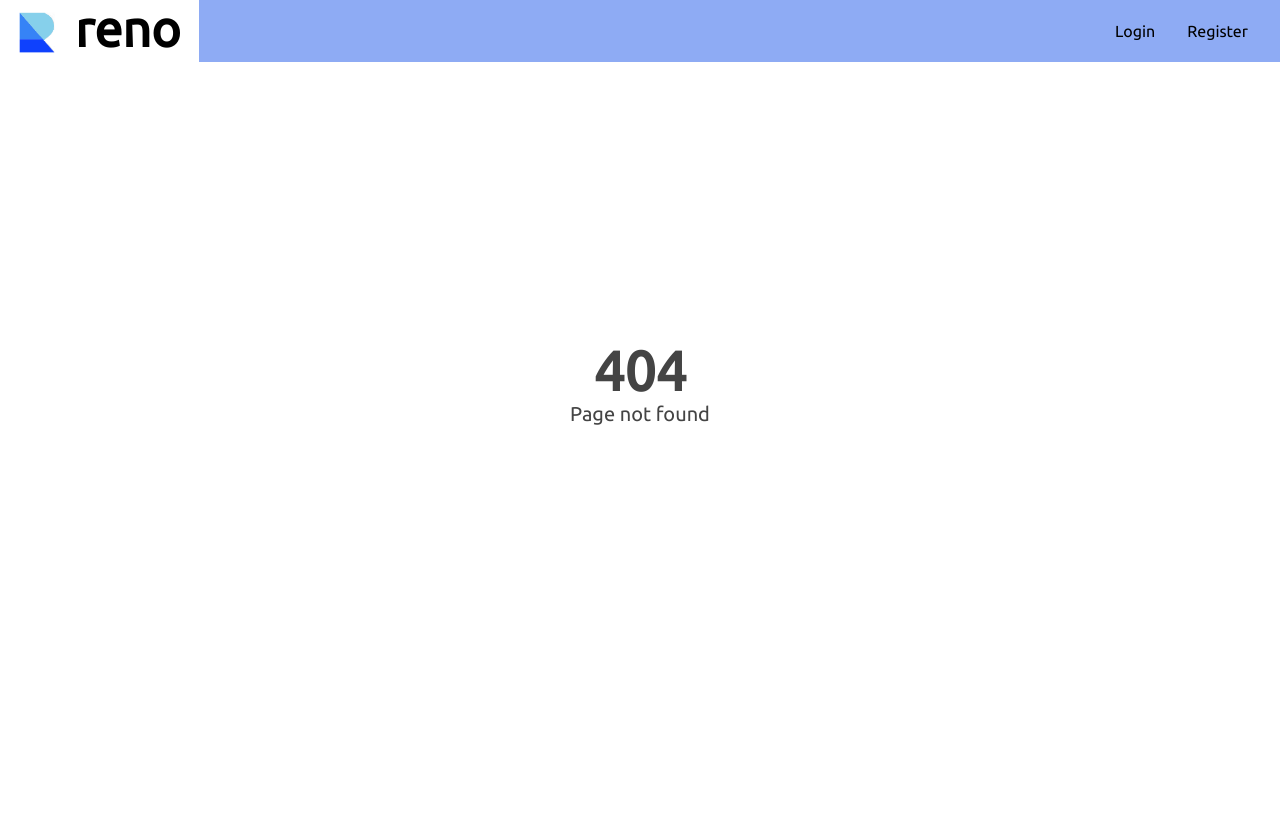
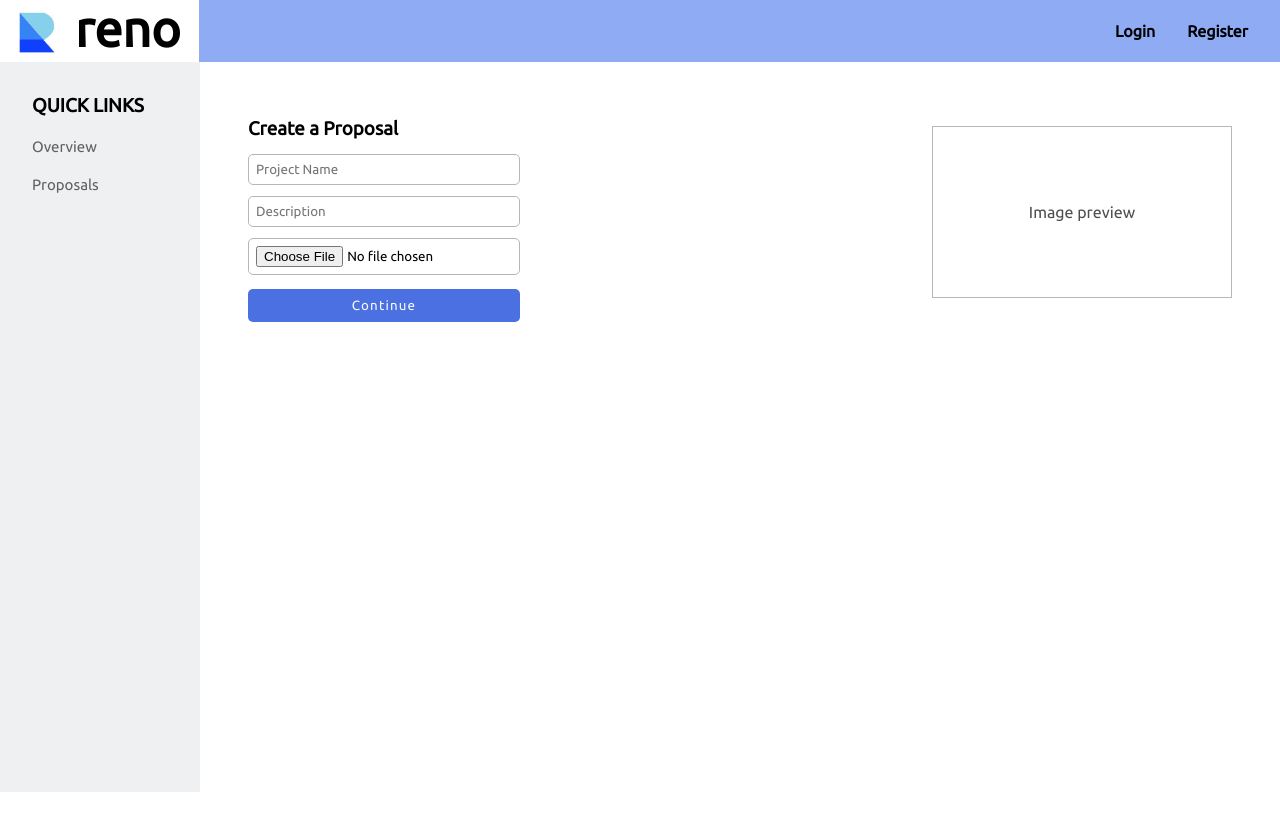
Before and after one commit to nsmajlovic1/ProjectReno, a React (Create React App) app in the folder my-app/: page /admin/create-proposal in a window 1280 px wide. Before the commit this address led to /not-found. Shown: the top 830 px of the page. Before the commit the page ends 800 px from the top, so only its background shows below. Built offline with nearby package versions, Linux system fonts and the light colour scheme.

Commit message:
Added a create milestone page

```diff
--- a/my-app/src/App.js
+++ b/my-app/src/App.js
@@ -12,6 +12,7 @@ import Dashboard from './components/admin/Dashboard';
 import Overview from './components/admin/Overview';
 import Proposals from './components/admin/Proposals';
 import CreateProposal from './components/admin/CreateProposal';
+import CreateMilestone from './components/admin/CreateMilestone';
 
 function App() {
   const [loggedIn, setLoggedIn] = useState(false)
@@ -67,9 +68,9 @@ function App() {
         <Route path="/not-found" element={<NotFound />}/>
         <Route path="/register" element={<Register setLoggedIn={setLoggedIn} setUsername={setUsername} />}/>
         <Route path="/admin" element={<Dashboard />}>
-          <Route path="proposals" element={<Proposals />}>
-              <Route path="create-proposal" element={<CreateProposal />} />
-          </Route>
+          <Route path="proposals" element={<Proposals />}/>
+            <Route path="create-proposal" element={<CreateProposal />} />
+            <Route path="create-milestone" element={<CreateMilestone />} />
           <Route path="overview" element={<Overview />}/>
         </Route>
         <Route path="/login" element={<Login setLoggedIn={setLoggedIn} setUsername={setUsername} />}/>
--- a/my-app/src/components/Home.jsx
+++ b/my-app/src/components/Home.jsx
@@ -1,6 +1,24 @@
+import styled from "styled-components";
+
 const Home = () => {
-    return ( <h2>Home</h2>
+    return (
+    <AdminHeaders>
+        Welcome to RenoHome
+    </AdminHeaders>
+
      );
 }
 
 export default Home;
+
+export const AdminHeaders = styled.div`
+    font-size: 3em;
+    font-weight: bold;
+    margin: 0;
+    padding: 0;
+    height: 70vh;
+    display: flex;
+    justify-content: center;
+    align-items: center;
+    text-align: center;
+`;
--- a/my-app/src/components/Navbar.jsx
+++ b/my-app/src/components/Navbar.jsx
@@ -44,6 +44,7 @@ const AuthLinks = styled.div`
         margin-right: 2rem;
     }
     }
+    font-weight: bold;
 `
 
 const LogoutButton = styled.button`
--- a/my-app/src/components/admin/CommonStyled.js
+++ b/my-app/src/components/admin/CommonStyled.js
@@ -15,5 +15,19 @@ export const PrimaryButton = styled.button`
   border: none;
   outline: none;
   cursor: pointer;
+  position: absolute;
+  right: 6.7%;
+`;
+
+export const SecondaryButton = styled.button`
+  padding: 9px 12px;
+  border-radius: 5px;
+  font-weight: 400;
+  letter-spacing: 1.15px;
+  background-color: #4b70e2;
+  color: #f9f9f9;
+  border: none;
+  outline: none;
+  cursor: pointer;
   margin: 0.5rem 0;
 `;
--- /dev/null
+++ b/my-app/src/components/admin/CreateMilestone.jsx
@@ -0,0 +1,5 @@
+const CreateMilestone = () => {
+    return ( <h2>Create a Milestone</h2> );
+}
+
+export default CreateMilestone;
--- a/my-app/src/components/admin/CreateProposal.jsx
+++ b/my-app/src/components/admin/CreateProposal.jsx
@@ -1,10 +1,58 @@
 import styled from "styled-components";
 import { useState } from "react";
-import { PrimaryButton } from "./CommonStyled";
+import { SecondaryButton } from "./CommonStyled";
+import { useNavigate } from "react-router-dom"
+
 const CreateProposal = () => {
     const [projectname, setProjectName] = useState("")
     const [description, setDescription] = useState("")
-    return ( <StyledCreateProposal>
+    const [uploadimg, setUploadImg] = useState("")
+    const [projectnameError, setProjectnameError] = useState("")
+    const [descriptionError, setDescriptionError] = useState("")
+    const navigate = useNavigate()
+
+   /* const onButtonClick = () => {
+        // Set initial error values to empty
+        setProjectnameError("")
+        setDescriptionError("")
+
+        // Check if the user has entered both fields correctly
+        if ("" === projectname) {
+            setProjectnameError("Please enter a Project name")
+            return
+        }
+        else if ("" === description) {
+            setDescriptionError("Please enter a Descrption")
+            return
+        }
+        else{
+            navigate("/admin/create-milestone")
+        }
+    }*/
+
+    const handleImageUpload = (e) =>{
+        const file = e.target.files[0];
+        TransformFile(file);
+    }
+
+    const TransformFile = (file) =>{
+        const reader = new FileReader()
+
+        if(file){
+            reader.readAsDataURL(file)
+            reader.onloadend = () =>{
+                setUploadImg(reader.result);
+            }
+        }
+        else{
+            setUploadImg("");
+        }
+    }
+
+
+
+    return (
+    <StyledCreateProposal>
         <StyledForm>
             <h3>Create a Proposal</h3>
             <input
@@ -12,15 +60,31 @@ const CreateProposal = () => {
                 placeholder = "Project Name"
                 onChange={ev => setProjectName(ev.target.value)}>
             </input>
+            <label className="errorLabel">{projectnameError}</label>
             <input
                 type = "text"
                 placeholder = "Description"
                 onChange={ev => setDescription(ev.target.value)}>
             </input>
-            <input type = "file" accept=".docx, .pdf"></input>
-            <PrimaryButton>Continue</PrimaryButton>
+            <label className="errorLabel">{descriptionError}</label>
+            <input
+                type = "file"
+                accept="image/"
+                onChange={handleImageUpload}>
+            </input>
+            <SecondaryButton onClick={() => navigate("/admin/create-milestone")}>Continue</SecondaryButton>
         </StyledForm>
-    </StyledCreateProposal> );
+        <ImagePreview>
+            {uploadimg ? (
+            <>
+            <img src={uploadimg} alt="upload image"></img>
+            </>
+           ) : (
+           <p>Image preview</p>
+        )}
+        </ImagePreview>
+    </StyledCreateProposal>
+    );
 }
 
 export default CreateProposal;
@@ -29,7 +93,7 @@ const StyledForm = styled.form`
   display: flex;
   flex-direction: column;
   max-width: 300px;
-  margin-top: 2rem;
+  margin-top: 1.5rem;
 
   input {
     padding: 7px;
@@ -37,12 +101,20 @@ const StyledForm = styled.form`
     outline: none;
     border-radius: 5px;
     border: 1px solid rgb(182, 182, 182);
-    margin: 0.3rem 0;
+    margin: 0.35rem 0;
 
     &:focus {
       border: 2px solid rgb(0, 208, 255);
     }
   }
+  h3{
+    margin-bottom: 0.5rem;
+  }
+
+  .errorLabel {
+        color: red;
+        font-size: 12px;
+    }
 
 
 `;
--- a/my-app/src/components/admin/Proposals.jsx
+++ b/my-app/src/components/admin/Proposals.jsx
@@ -8,8 +8,7 @@ const Proposals = () => {
     return (
     <>
     <AdminHeaders>
-    CreateProposal
-    <PrimaryButton onClick={() => navigate("/admin/proposals/create-proposal")}>
+    <PrimaryButton onClick={() => navigate("/admin/create-proposal")}>
         Create
     </PrimaryButton>
     </AdminHeaders>
```
